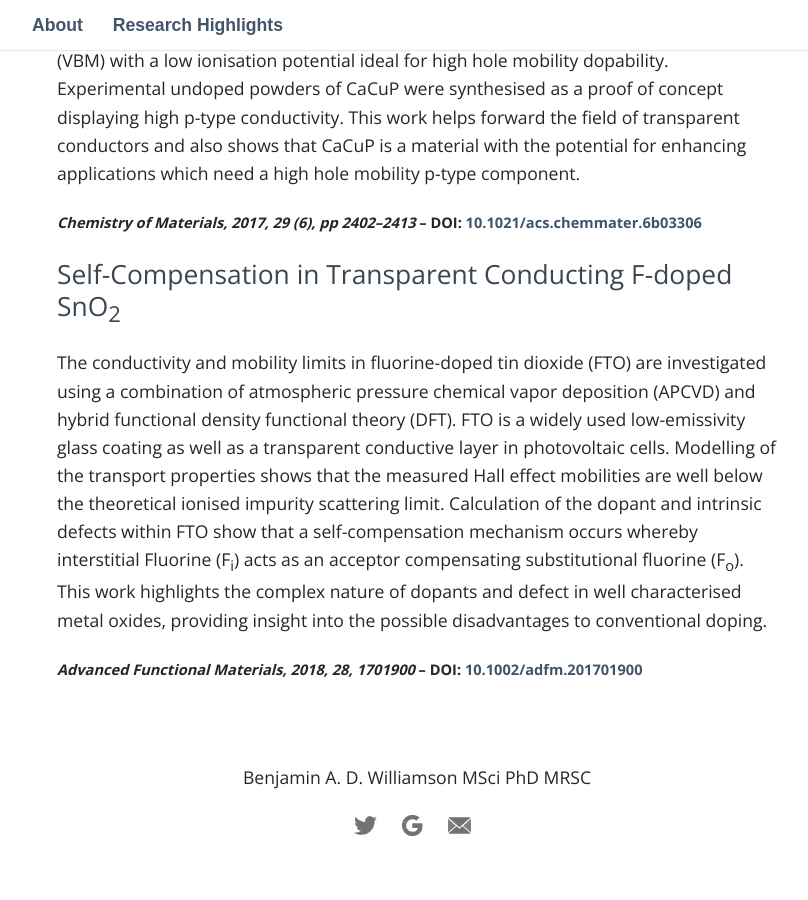
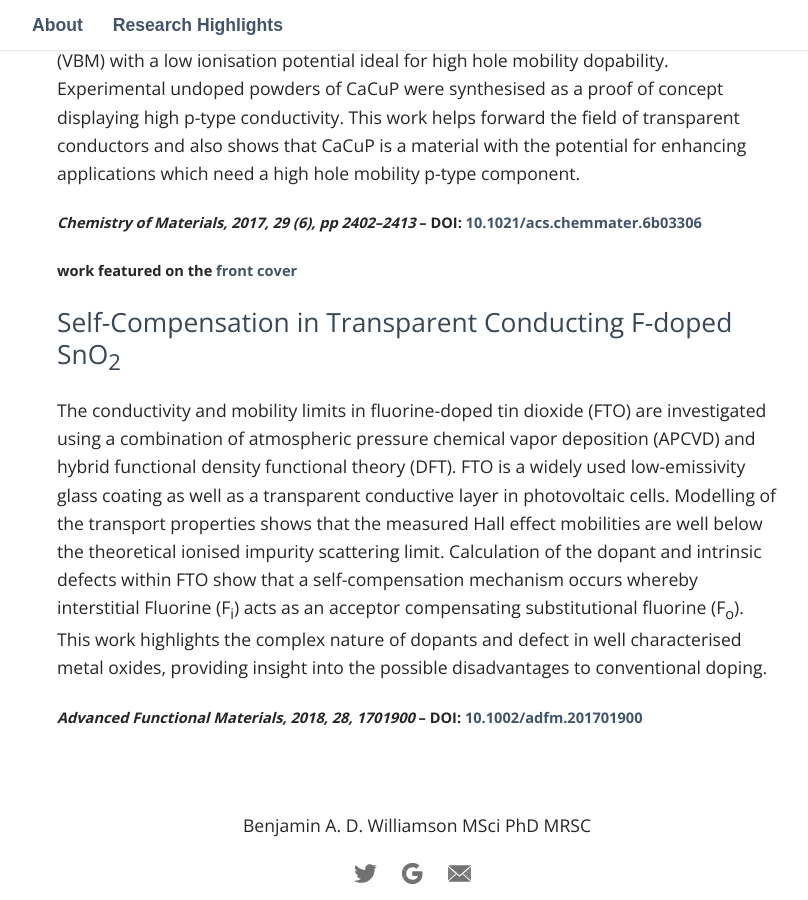
Before and after one commit to badw/badw.github.io, a Jekyll site: the page built from _pages/research_highlights.md, in a window 1280 px wide and 900 px high, scrolled down 922 px. Shown: the whole window, without its empty margins (223-1031 px from the left). Built offline with Jekyll 4.4.1, drawn with Linux system fonts in a browser that asks for light colours; some web fonts are replaced; our own code applies the rules of GitHub Pages for plain Markdown files.

Commit message:
added TOC image for CaCuP

```diff
--- a/_pages/research_highlights.md
+++ b/_pages/research_highlights.md
@@ -14,6 +14,9 @@ The lack of a high-mobility, high conductivity, p-type dopable transparent condu
 
 ##### *Chemistry of Materials, **2017**, 29 (6), pp 2402--2413* -- DOI: [10.1021/acs.chemmater.6b03306](https://pubs.acs.org/doi/full/10.1021/acs.chemmater.6b03306)
 
+##### work featured on the [front cover](https://pubs.acs.org/subscribe/covers/cmatex/cmatex_v029i006.jpg?0.9807942710962036)
+
+
 ## Self-Compensation in Transparent Conducting F-doped SnO<sub>2</sub>
 
 The conductivity and mobility limits in fluorine-doped tin dioxide (FTO) are investigated using a combination of atmospheric pressure chemical vapor deposition (APCVD) and hybrid functional density functional theory (DFT). FTO is a widely used low-emissivity glass coating as well as a transparent conductive layer in photovoltaic cells. Modelling of the transport properties shows that the measured Hall effect mobilities are well below the theoretical ionised impurity scattering limit. Calculation of the dopant and intrinsic defects within FTO show that a self-compensation mechanism occurs whereby interstitial Fluorine (F<sub>i</sub>) acts as an acceptor compensating substitutional fluorine (F<sub>o</sub>). This work highlights the complex nature of dopants and defect in well characterised metal oxides, providing insight into the possible disadvantages to conventional doping.
```
